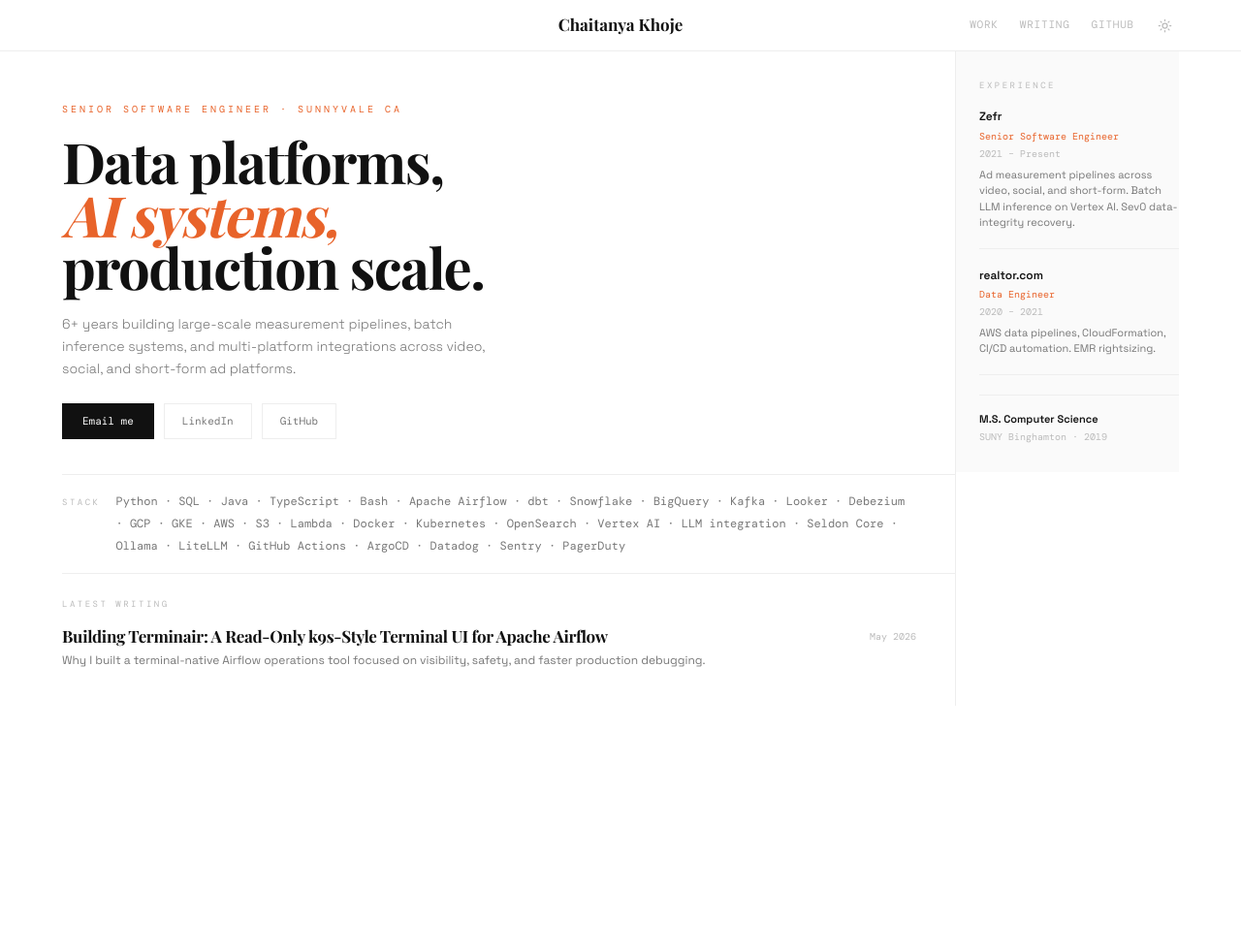
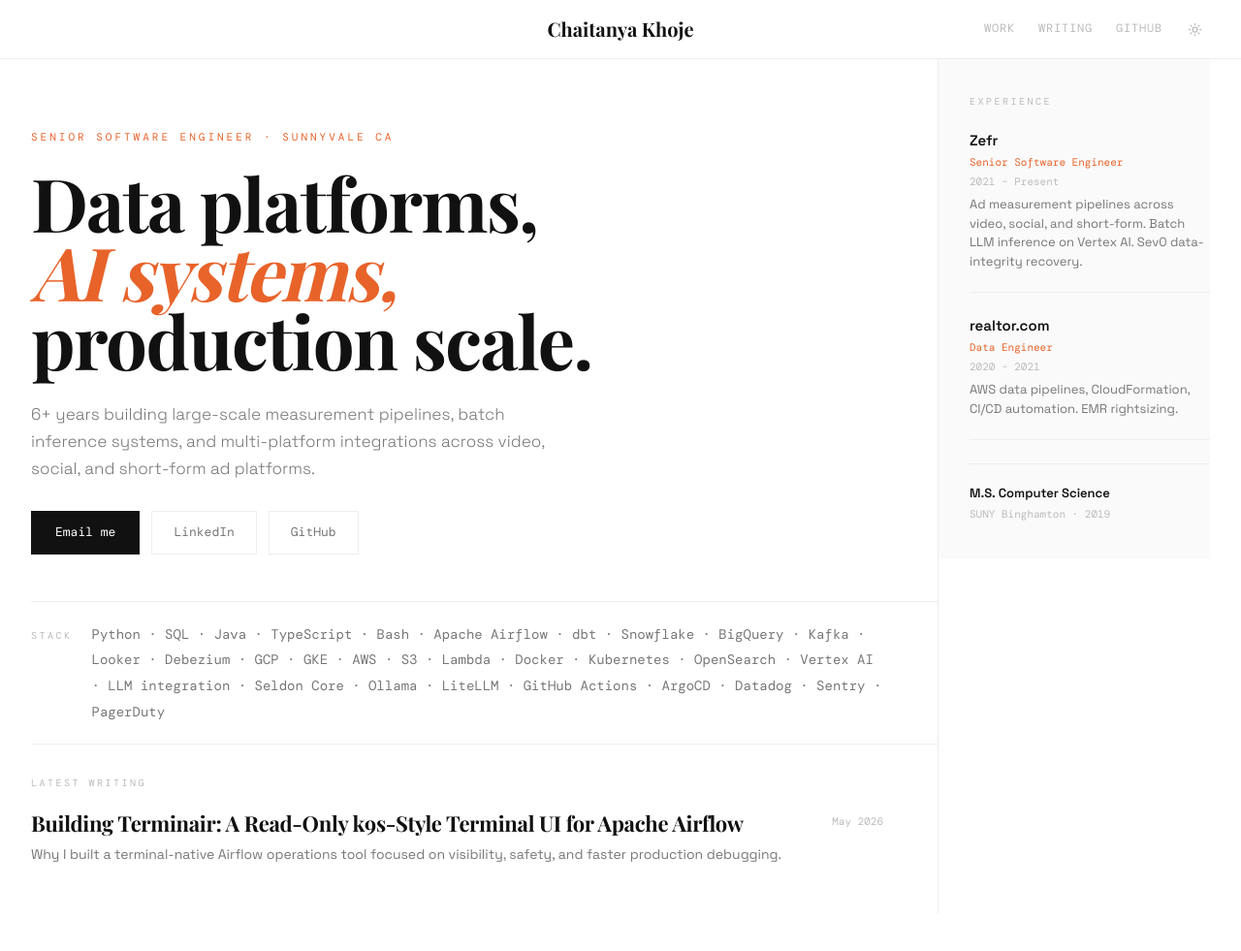
Before and after one commit to ChaitanyaKhoje/chaitanyakhoje.github.io, a Jekyll site: the page built from index.html, in a window 1280 px wide and 1038 px high. Shown: the top 981 px of the window at 97% size. Built offline with Jekyll 4.4.1, drawn with Linux system fonts in a browser that asks for light colours; some web fonts are replaced.

Commit message:
fix: increase portfolio default scale

```diff
--- a/assets/css/portfolio.css
+++ b/assets/css/portfolio.css
@@ -14,7 +14,7 @@
   --sans:      'Space Grotesk', system-ui, sans-serif;
   --serif:     'Playfair Display', Georgia, serif;
   --mono:      'DM Mono', ui-monospace, monospace;
-  --nav-h:     52px;
+  --nav-h:     60px;
 }
 
 [data-theme="dark"] {
@@ -32,7 +32,7 @@
   background: var(--bg);
   color: var(--ink);
   font-family: var(--sans);
-  font-size: 14px;
+  font-size: 16px;
   line-height: 1.6;
   -webkit-font-smoothing: antialiased;
   transition: background 0.2s, color 0.2s;
@@ -55,9 +55,9 @@
 }
 
 .nav-inner {
-  max-width: 1200px;
+  max-width: 1280px;
   margin: 0 auto;
-  padding: 0 24px;
+  padding: 0 32px;
   height: var(--nav-h);
   display: grid;
   grid-template-columns: 1fr auto 1fr;
@@ -68,7 +68,7 @@
 
 .nav-name {
   font-family: var(--serif);
-  font-size: 17px;
+  font-size: 20px;
   color: var(--ink);
   text-decoration: none;
   justify-self: center;
@@ -84,10 +84,10 @@
 
 .nav-link {
   font-family: var(--mono);
-  font-size: 11px;
+  font-size: 12px;
   color: var(--ink-faint);
   text-decoration: none;
-  padding: 5px 9px;
+  padding: 7px 10px;
   border-radius: 5px;
   letter-spacing: 0.8px;
   text-transform: uppercase;
@@ -100,7 +100,7 @@
   border: none;
   cursor: pointer;
   color: var(--ink-faint);
-  padding: 5px 7px;
+  padding: 7px 8px;
   border-radius: 5px;
   display: inline-flex;
   align-items: center;
@@ -112,15 +112,15 @@
 
 /* ── Home page wrapper ──────────────────────────────────── */
 .home-wrap {
-  max-width: 1200px;
+  max-width: 1280px;
   margin: 0 auto;
-  padding: 0 24px 80px;
+  padding: 0 32px 96px;
 }
 
 /* Two-column grid: main content + sidebar */
 .home-layout {
   display: grid;
-  grid-template-columns: 1fr 230px;
+  grid-template-columns: minmax(0, 1fr) 280px;
   align-items: start;
 }
 
@@ -131,26 +131,26 @@
 
 /* ── Hero ───────────────────────────────────────────────── */
 .hero {
-  padding: 52px 40px 36px 0;
+  padding: 72px 56px 48px 0;
   border-bottom: 1px solid var(--rule);
 }
 
 .hero-kicker {
   font-family: var(--mono);
-  font-size: 10px;
+  font-size: 11px;
   color: var(--accent);
   letter-spacing: 3px;
   text-transform: uppercase;
-  margin-bottom: 18px;
+  margin-bottom: 22px;
 }
 
 .hero-title {
   font-family: var(--serif);
-  font-size: clamp(36px, 5.5vw, 58px);
+  font-size: clamp(48px, 6.4vw, 76px);
   line-height: 0.94;
   letter-spacing: -1.5px;
   color: var(--ink);
-  margin-bottom: 20px;
+  margin-bottom: 26px;
   text-wrap: balance;
 }
 
@@ -160,25 +160,25 @@
 }
 
 .hero-bio {
-  font-size: 14px;
+  font-size: 17px;
   font-weight: 300;
   color: var(--ink-soft);
   line-height: 1.65;
-  max-width: 440px;
-  margin-bottom: 24px;
+  max-width: 560px;
+  margin-bottom: 30px;
   text-wrap: pretty;
 }
 
 .hero-ctas {
   display: flex;
-  gap: 10px;
+  gap: 12px;
   flex-wrap: wrap;
 }
 
 .btn-primary {
   font-family: var(--mono);
-  font-size: 11px;
-  padding: 9px 20px;
+  font-size: 13px;
+  padding: 11px 24px;
   background: var(--ink);
   color: var(--bg);
   border: 1px solid var(--ink);
@@ -193,8 +193,8 @@
 
 .btn-ghost {
   font-family: var(--mono);
-  font-size: 11px;
-  padding: 9px 18px;
+  font-size: 13px;
+  padding: 11px 22px;
   background: transparent;
   color: var(--ink-soft);
   border: 1px solid var(--rule);
@@ -209,7 +209,7 @@
 
 /* ── Tech strip ─────────────────────────────────────────── */
 .tech-strip {
-  padding: 16px 40px 16px 0;
+  padding: 20px 56px 20px 0;
   border-bottom: 1px solid var(--rule);
   display: flex;
   align-items: baseline;
@@ -218,11 +218,11 @@
 
 .tech-strip-label {
   font-family: var(--mono);
-  font-size: 9px;
+  font-size: 10px;
   color: var(--ink-faint);
   letter-spacing: 2.5px;
   text-transform: uppercase;
-  margin-right: 16px;
+  margin-right: 20px;
   white-space: nowrap;
   flex-shrink: 0;
   padding-top: 1px;
@@ -230,23 +230,23 @@
 
 .tech-strip-items {
   font-family: var(--mono);
-  font-size: 12px;
+  font-size: 14px;
   color: var(--ink-soft);
   line-height: 1.9;
 }
 
 /* ── Writing section ────────────────────────────────────── */
 .writing-section {
-  padding: 24px 40px 24px 0;
+  padding: 32px 56px 32px 0;
 }
 
 .section-label {
   font-family: var(--mono);
-  font-size: 9px;
+  font-size: 10px;
   color: var(--ink-faint);
   letter-spacing: 2.5px;
   text-transform: uppercase;
-  margin-bottom: 16px;
+  margin-bottom: 20px;
 }
 
 .post-row {
@@ -254,7 +254,7 @@
   justify-content: space-between;
   align-items: flex-start;
   gap: 20px;
-  padding: 14px 0;
+  padding: 18px 0;
   border-bottom: 1px solid var(--rule);
 }
 .post-row:first-of-type { padding-top: 0; }
@@ -264,26 +264,26 @@
 
 .post-title {
   font-family: var(--serif);
-  font-size: 17px;
+  font-size: 22px;
   color: var(--ink);
   line-height: 1.25;
   letter-spacing: -0.3px;
   text-decoration: none;
   display: block;
-  margin-bottom: 5px;
+  margin-bottom: 7px;
   transition: color 0.12s;
 }
 .post-title:hover { color: var(--accent); }
 
 .post-desc {
-  font-size: 12px;
+  font-size: 14px;
   color: var(--ink-soft);
   line-height: 1.5;
 }
 
 .post-date {
   font-family: var(--mono);
-  font-size: 10px;
+  font-size: 11px;
   color: var(--ink-faint);
   white-space: nowrap;
   padding-top: 3px;
@@ -292,7 +292,7 @@
 
 /* ── Sidebar ────────────────────────────────────────────── */
 .home-sidebar {
-  padding: 28px 0 28px 24px;
+  padding: 36px 0 36px 32px;
   background: var(--bg-sub);
   position: sticky;
   top: var(--nav-h);
@@ -301,22 +301,22 @@
 
 .sidebar-label {
   font-family: var(--mono);
-  font-size: 9px;
+  font-size: 10px;
   color: var(--ink-faint);
   letter-spacing: 2.5px;
   text-transform: uppercase;
-  margin-bottom: 16px;
+  margin-bottom: 20px;
 }
 
 .exp-item {
-  margin-bottom: 18px;
-  padding-bottom: 18px;
+  margin-bottom: 22px;
+  padding-bottom: 22px;
   border-bottom: 1px solid var(--rule);
 }
 .exp-item:last-of-type { border-bottom: none; margin-bottom: 0; }
 
 .exp-co {
-  font-size: 12px;
+  font-size: 15px;
   font-weight: 600;
   color: var(--ink);
   margin-bottom: 2px;
@@ -324,32 +324,32 @@
 
 .exp-role {
   font-family: var(--mono);
-  font-size: 10px;
+  font-size: 11px;
   color: var(--accent);
   margin-bottom: 2px;
 }
 
 .exp-date {
   font-family: var(--mono);
-  font-size: 10px;
+  font-size: 11px;
   color: var(--ink-faint);
   margin-bottom: 5px;
 }
 
 .exp-desc {
-  font-size: 11px;
+  font-size: 13px;
   color: var(--ink-soft);
   line-height: 1.5;
 }
 
 .edu {
-  margin-top: 20px;
-  padding-top: 16px;
+  margin-top: 24px;
+  padding-top: 20px;
   border-top: 1px solid var(--rule);
 }
 
 .edu-degree {
-  font-size: 11px;
+  font-size: 13px;
   font-weight: 600;
   color: var(--ink);
   margin-bottom: 2px;
@@ -357,12 +357,18 @@
 
 .edu-school {
   font-family: var(--mono);
-  font-size: 10px;
+  font-size: 11px;
   color: var(--ink-faint);
 }
 
 /* ── Mobile ─────────────────────────────────────────────── */
 @media (max-width: 768px) {
+  .nav-inner,
+  .home-wrap {
+    padding-left: 24px;
+    padding-right: 24px;
+  }
+
   .home-layout {
     grid-template-columns: 1fr;
   }
@@ -375,6 +381,14 @@
   .tech-strip,
   .writing-section {
     padding-right: 0;
+  }
+
+  .hero {
+    padding-top: 56px;
+  }
+
+  .hero-title {
+    font-size: clamp(42px, 11vw, 64px);
   }
 
   .tech-strip {
@@ -395,6 +409,13 @@
 }
 
 @media (max-width: 480px) {
+  .nav-inner,
+  .home-wrap,
+  .post-wrap {
+    padding-left: 18px;
+    padding-right: 18px;
+  }
+
   .nav-link { display: none; }
   .nav-right .theme-toggle { display: inline-flex; }
 }
@@ -412,16 +433,16 @@
 
 /* Single post wrapper */
 .post-wrap {
-  max-width: 700px;
+  max-width: 760px;
   margin: 0 auto;
-  padding: 40px 24px 120px;
+  padding: 56px 32px 128px;
 }
 
 .back-link {
   display: inline-flex;
   align-items: center;
   gap: 6px;
-  font-size: 13px;
+  font-size: 14px;
   color: var(--ink-soft);
   text-decoration: none;
   margin-bottom: 28px;
@@ -435,7 +456,7 @@
   display: flex;
   align-items: center;
   gap: 10px;
-  font-size: 12px;
+  font-size: 13px;
   font-family: var(--mono);
   color: var(--ink-faint);
   margin-bottom: 16px;
@@ -445,7 +466,7 @@
 .post-h1 {
   font-family: var(--serif);
   font-weight: 700;
-  font-size: clamp(32px, 5vw, 48px);
+  font-size: clamp(40px, 5.4vw, 58px);
   line-height: 1.05;
   letter-spacing: -1.4px;
   margin-bottom: 16px;
@@ -453,7 +474,7 @@
 }
 
 .post-subtitle {
-  font-size: 19px;
+  font-size: 21px;
   color: var(--ink-soft);
   line-height: 1.5;
   text-wrap: pretty;
@@ -467,7 +488,7 @@
 }
 
 .post-header-tag {
-  font-size: 12px;
+  font-size: 13px;
   color: var(--ink-soft);
   padding: 3px 10px;
   background: var(--bg-sub);
@@ -479,19 +500,19 @@
 .post-header-tag:hover { border-color: var(--ink-soft); color: var(--ink); }
 
 /* Prose */
-.prose { font-size: 16px; line-height: 1.75; }
+.prose { font-size: 18px; line-height: 1.75; }
 .prose p { margin-bottom: 1.4em; }
 
 .prose h2 {
   font-family: var(--serif);
-  font-size: 22px;
+  font-size: 28px;
   font-weight: 700;
   letter-spacing: -0.5px;
   margin: 2.2em 0 0.7em;
 }
 
 .prose h3 {
-  font-size: 17px;
+  font-size: 21px;
   font-weight: 600;
   margin: 1.8em 0 0.5em;
 }
@@ -525,7 +546,7 @@
   margin: 1.8em 0;
   overflow-x: auto;
   font-family: var(--mono);
-  font-size: 13px;
+  font-size: 14px;
   line-height: 1.65;
 }
 
@@ -533,7 +554,7 @@
   background: none;
   border: none;
   padding: 0;
-  font-size: 13px;
+  font-size: 14px;
 }
 
 .prose blockquote {
@@ -567,3 +588,17 @@
 .highlight .n  { color: var(--ink); }
 .highlight .o  { color: var(--ink-soft); }
 .highlight .p  { color: var(--ink-soft); }
+
+@media (max-width: 480px) {
+  .post-wrap {
+    padding: 44px 18px 96px;
+  }
+
+  .post-h1 {
+    font-size: clamp(36px, 11vw, 48px);
+  }
+
+  .prose {
+    font-size: 17px;
+  }
+}
```
